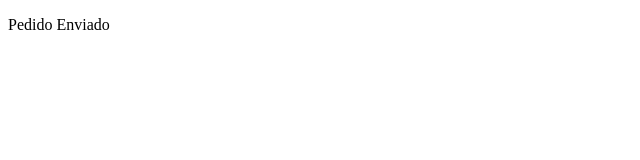
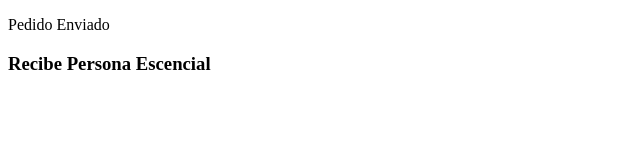
Before and after one commit to Ramiro-Luciano/primerasubidaweb, a plain HTML site: page pages/recibe.html in a window 1280 px wide. Shown: the whole page, without its empty margins (0-640 px from the left). Drawn offline with Linux system fonts and the light colour scheme.

Commit message:
Modificaciones-nuevas

```diff
--- a/pages/recibe.html
+++ b/pages/recibe.html
@@ -7,6 +7,6 @@
 	<div>
 		<p>Pedido Enviado</p>
 	</div>
-
+<h3>Recibe Persona Escencial</h3>
 </body>
 </html>
```
Also changed, not shown: media/portada4.PNG (deleted).
